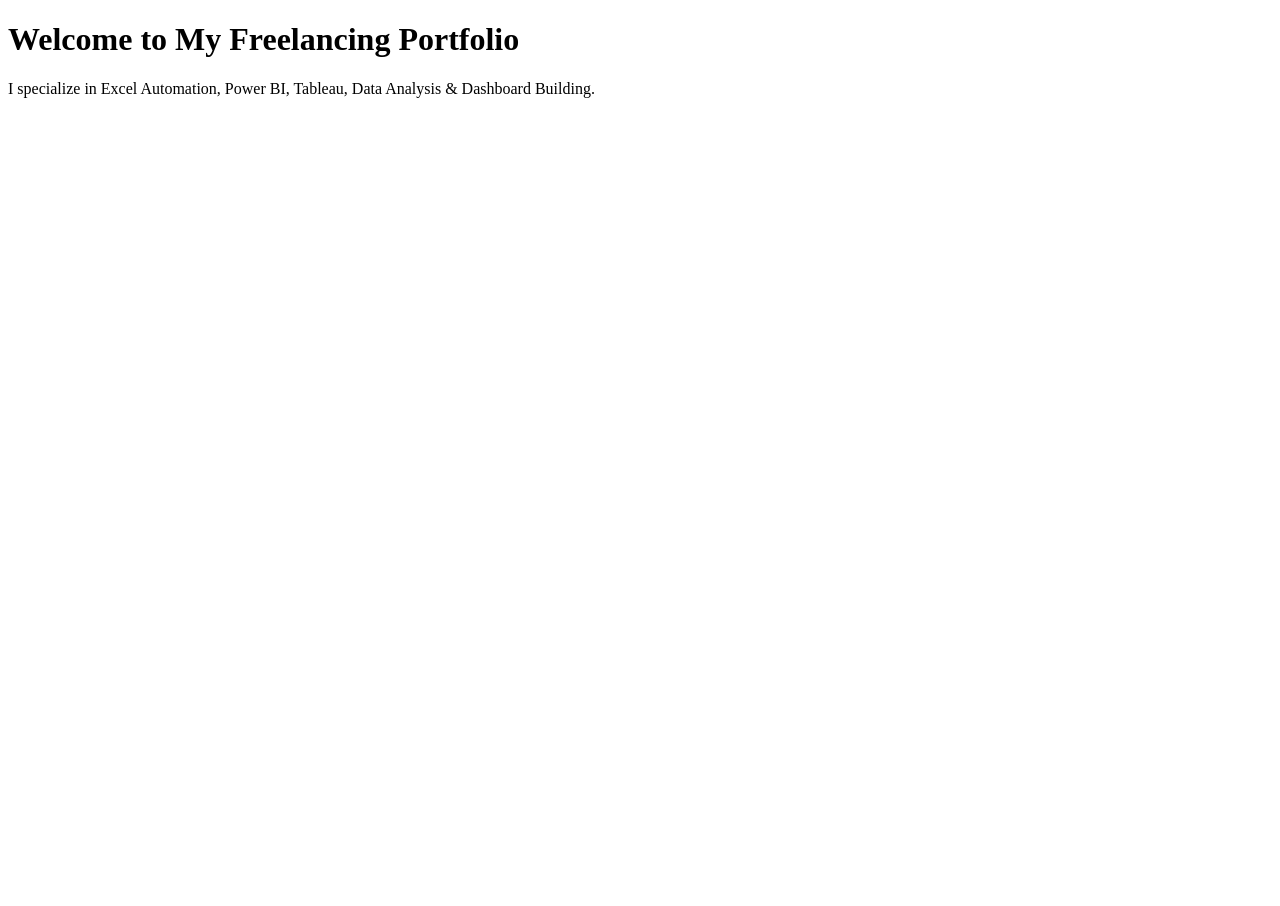
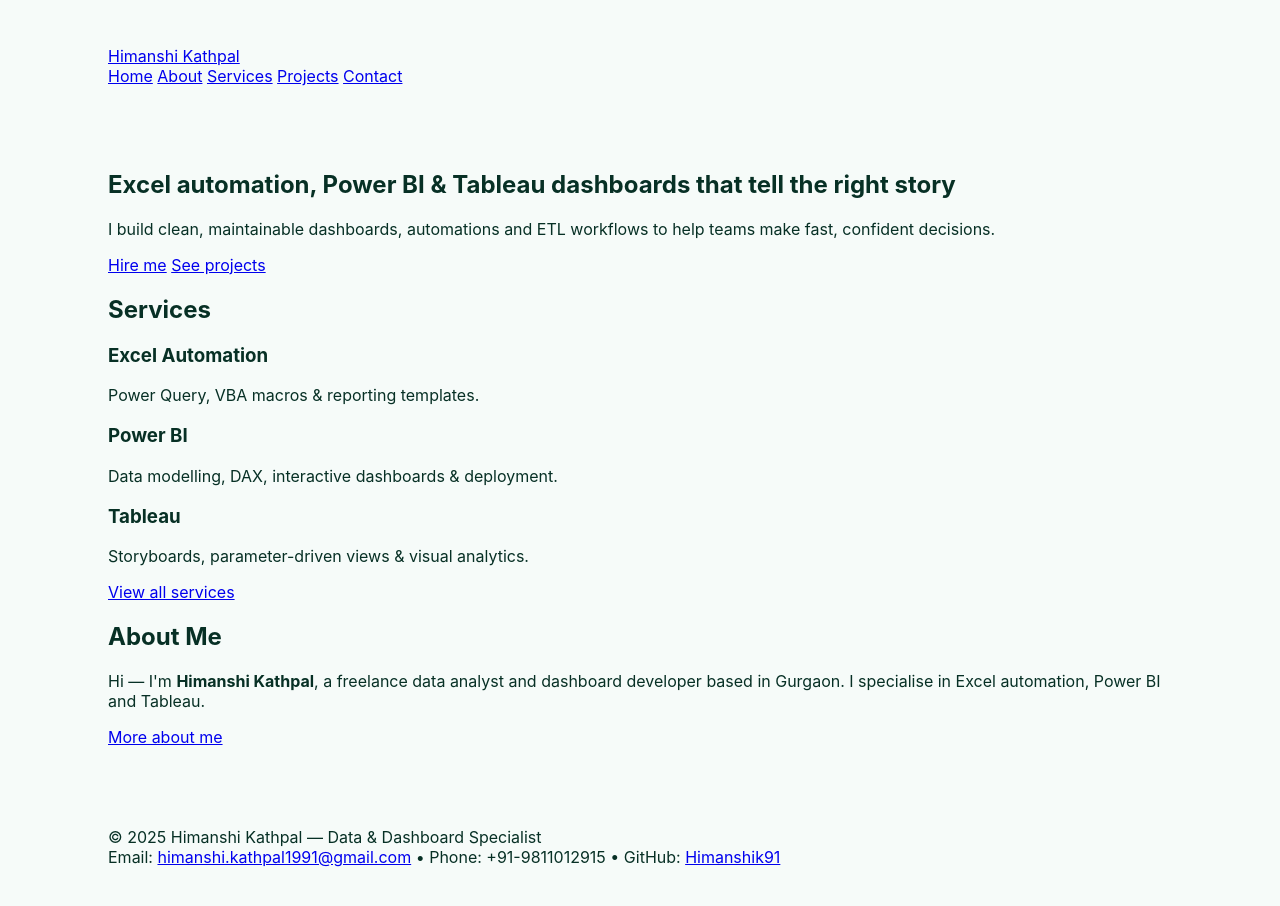
Before and after one commit to Himanshik91/Himanshik91.github.io, a plain HTML site: page index.html in a window 1280 px wide. Before the commit the page ends 800 px from the top, so only its background shows below. Drawn offline with Linux system fonts and the light colour scheme.

Commit message:
Update index.html

```diff
--- a/index.html
+++ b/index.html
@@ -1,10 +1,61 @@
-<!DOCTYPE html>
-<html>
-<head>
-  <title>Himanshi Kathpal | Data Analyst & Dashboard Expert</title>
+<!doctype html>
+<link rel="stylesheet" href="/assets/style.css">
 </head>
 <body>
-  <h1>Welcome to My Freelancing Portfolio</h1>
-  <p>I specialize in Excel Automation, Power BI, Tableau, Data Analysis & Dashboard Building.</p>
+<header class="site-header">
+<div class="container header-inner">
+<a class="brand" href="/">Himanshi Kathpal</a>
+<nav class="nav">
+<a href="/">Home</a>
+<a href="/about.html">About</a>
+<a href="/services.html">Services</a>
+<a href="/projects.html">Projects</a>
+<a href="/contact.html">Contact</a>
+</nav>
+</div>
+</header>
+
+
+<main class="container">
+<section class="hero">
+<h1>Excel automation, Power BI & Tableau dashboards that tell the right story</h1>
+<p>I build clean, maintainable dashboards, automations and ETL workflows to help teams make fast, confident decisions.</p>
+<div class="cta-row">
+<a class="btn" href="/contact.html">Hire me</a>
+<a class="btn ghost" href="/projects.html">See projects</a>
+</div>
+</section>
+
+
+<section class="services-preview">
+<h2>Services</h2>
+<div class="cards">
+<div class="card"><h3>Excel Automation</h3><p>Power Query, VBA macros & reporting templates.</p></div>
+<div class="card"><h3>Power BI</h3><p>Data modelling, DAX, interactive dashboards & deployment.</p></div>
+<div class="card"><h3>Tableau</h3><p>Storyboards, parameter-driven views & visual analytics.</p></div>
+</div>
+<p class="center"><a href="/services.html" class="btn ghost">View all services</a></p>
+</section>
+
+
+<section class="about-preview">
+<h2>About Me</h2>
+<p>Hi — I'm <strong>Himanshi Kathpal</strong>, a freelance data analyst and dashboard developer based in Gurgaon. I specialise in Excel automation, Power BI and Tableau.</p>
+<p class="center"><a href="/about.html" class="btn">More about me</a></p>
+</section>
+
+
+</main>
+
+
+<footer class="site-footer">
+<div class="container">
+<div>© <span id="year"></span> Himanshi Kathpal — Data & Dashboard Specialist</div>
+<div class="small">Email: <a href="mailto:himanshi.kathpal1991@gmail.com">himanshi.kathpal1991@gmail.com</a> • Phone: +91-9811012915 • GitHub: <a href="https://github.com/Himanshik91">Himanshik91</a></div>
+</div>
+</footer>
+
+
+<script>document.getElementById('year').textContent = new Date().getFullYear();</script>
 </body>
 </html>
```
